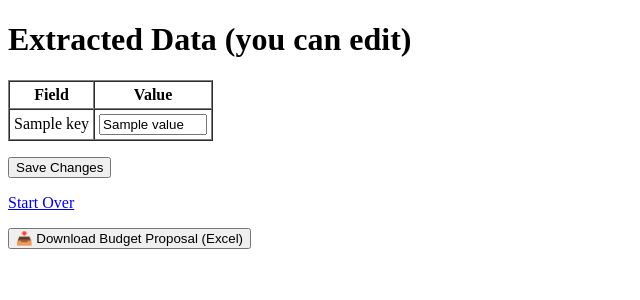
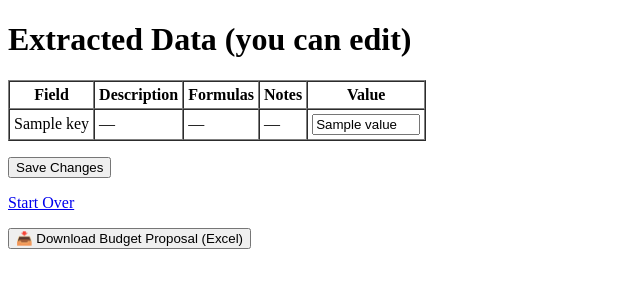
Before and after one commit to michael-chen1/budget_proposal, a Flask app: template templates/results.html in a window 1280 px wide. Shown: the top 300 px of the page, without its empty margins (0-640 px from the left). Run offline with Flask 3, Linux system fonts and the light colour scheme; the template is opened without the code that fills it: most values are stand-ins (such as "Sample title", 1, 10 or a date in 2020).

Commit message:
Add notes column to results table

```diff
--- a/app.py
+++ b/app.py
@@ -15,6 +15,35 @@ app.secret_key = os.environ.get("FLASK_KEY", "edetek123")
 app.config["MAX_CONTENT_LENGTH"] = 50 * 1024 * 1024  # 50 MB
 
 ALLOWED_EXTENSIONS = {"pdf", "docx"}
+
+
+# Short descriptions for each extracted field. Any field not listed here will
+# simply render with a blank description cell in the results table.
+FIELD_DESCRIPTIONS = {
+    "Study Title": "Official name of the study or protocol.",
+    "Therapeutic Area": "Primary therapeutic area or indication for the study.",
+    "Planned Enrollment": "Total number of participants expected to enroll.",
+    "Study Start Date": "Projected first subject in date.",
+    "Study End Date": "Projected last subject out or database lock date.",
+}
+
+# Mathematical or business rules used to derive each calculated field.
+# Fields without entries here will render with an em dash, indicating that the
+# value came directly from the source materials without additional math.
+FIELD_FORMULAS = {
+    "Planned Enrollment": "Screening Target − Expected Screen Failures",
+    "Study Start Date": "Earliest site activation date",
+    "Study End Date": "Study Start Date + Planned Study Duration",
+}
+
+# Free-form implementation guidance, hints, or suggested values that help users
+# understand how to populate each field after extraction.
+FIELD_NOTES = {
+    "Therapeutic Area": "Typical values include Oncology, CNS, Cardiovascular, etc.",
+    "Planned Enrollment": "If unknown, consult the latest enrollment forecast slide.",
+    "Study Start Date": "Adjust if First Patient In has shifted since the source doc.",
+    "Study End Date": "Verify against the clinical project plan milestone grid.",
+}
 
 
 BASE_DIR = os.path.dirname(os.path.abspath(__file__))
@@ -143,7 +172,13 @@ def upload_and_extract():
               k: ("" if v in (-1, "-1") else v)
               for k, v in data.items()
             }
-            return render_template("results.html", results=display)
+            return render_template(
+                "results.html",
+                results=display,
+                descriptions=FIELD_DESCRIPTIONS,
+                formulas=FIELD_FORMULAS,
+                notes=FIELD_NOTES,
+            )
 
         if session.get("base_done") and (do_refresh or do_dmc):
             data = session.get("extracted", {}).copy()
@@ -157,7 +192,13 @@ def upload_and_extract():
 
 
             display = {k: ("" if v in (-1, "-1") else v) for k, v in data.items()}
-            return render_template("results.html", results=display)
+            return render_template(
+                "results.html",
+                results=display,
+                descriptions=FIELD_DESCRIPTIONS,
+                formulas=FIELD_FORMULAS,
+                notes=FIELD_NOTES,
+            )
 
 
         print(8)
@@ -167,7 +208,13 @@ def upload_and_extract():
         session["extracted"] = data
         print(1)
         display = {k: ("" if v in (-1, "-1") else v) for k, v in data.items()}
-        return render_template("results.html", results=display)
+        return render_template(
+            "results.html",
+            results=display,
+            descriptions=FIELD_DESCRIPTIONS,
+            formulas=FIELD_FORMULAS,
+            notes=FIELD_NOTES,
+        )
 
     # GET → show upload form
     return render_template("upload.html")
--- a/templates/results.html
+++ b/templates/results.html
@@ -34,6 +34,9 @@
         <thead>
           <tr>
             <th>Field</th>
+            <th>Description</th>
+            <th>Formulas</th>
+            <th>Notes</th>
             <th>Value</th>
           </tr>
         </thead>
@@ -41,6 +44,9 @@
           {% for key, value in results.items() %}
             <tr>
               <td>{{ key }}</td>
+              <td>{{ descriptions.get(key, '—') if descriptions is defined else '—' }}</td>
+              <td>{{ formulas.get(key, '—') if formulas is defined else '—' }}</td>
+              <td>{{ notes.get(key, '—') if notes is defined else '—' }}</td>
               <td>
                 <input
                   type="text"
```
